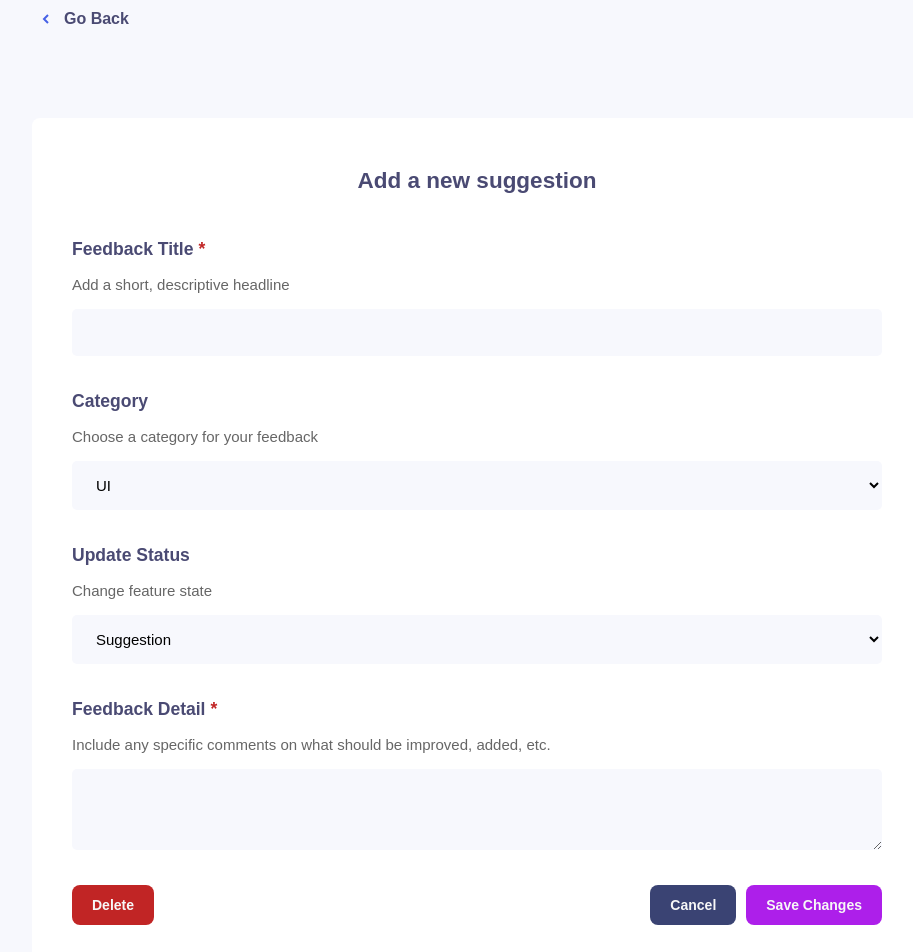
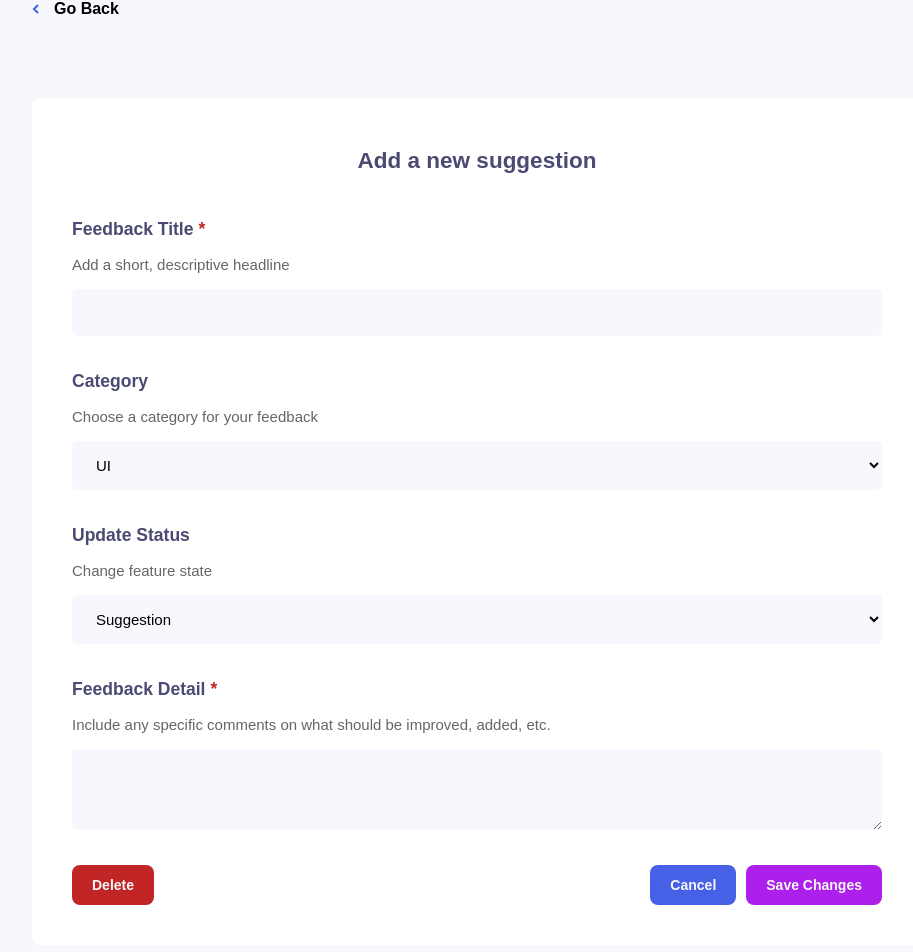
Before and after one commit to MaryamBahangeh/product-feedback-app, a React (Vite) app: page /suggestion/create in a window 1280 px wide. Shown: the part 80-1032 px from the top of the page, without its empty margins (163-1076 px from the left). Built offline with nearby package versions, Linux system fonts and the light colour scheme.

Commit message:
[UPDATE] button component

```diff
--- a/src/components/Button/Button.module.css
+++ b/src/components/Button/Button.module.css
@@ -4,7 +4,6 @@
 
   font-size: var(--fz-500);
   font-weight: 600;
-  color: inherit;
   text-decoration: none;
 
   display: flex;
@@ -12,45 +11,42 @@
   justify-content: center;
   align-items: center;
 
-  &.primary {
+  &.solid {
     padding-inline: 2rem;
     padding-block: 1.2rem;
   }
 
-  &.secondary {
-    padding: 1rem;
-
-    &:hover {
-      cursor: pointer;
-    }
+  &.tonal {
+    padding-inline: 1rem;
+    padding-block: 0.5rem;
   }
 
-  &.gray {
+  &.text {
+    background-color: transparent;
+    font-size: var(--fz-600);
+  }
+
+  &.primary {
+    background-color: var(--color-purple);
+    color: var(--color-gray-97);
+  }
+
+  &.secondary {
+    background-color: var(--color-blue);
+    color: var(--color-gray-97);
+  }
+
+  &.danger {
+    background-color: var(--color-danger);
+    color: var(--color-gray-97);
+  }
+
+  &.idle {
     background-color: var(--color-gray-231);
     color: var(--color-blue);
   }
 
-  &.purple {
-    background-color: var(--color-purple);
-    color: var(--color-gray-97);
-  }
-
-  &.blue {
-    background-color: var(--color-blue);
-    color: var(--color-gray-97);
-  }
-  &.red {
-    background-color: var(--color-danger);
-    color: var(--color-gray-97);
-  }
-
-  &.dark-blue {
-    background-color: var(--color-dark-blue);
-    color: var(--color-gray-97);
-  }
-
-  &.transparent {
-    background-color: transparent;
-    font-size: var(--fz-600);
+  &:hover {
+    cursor: pointer;
   }
 }
--- a/src/components/Button/Button.tsx
+++ b/src/components/Button/Button.tsx
@@ -11,25 +11,23 @@ export enum ButtonType {
 }
 
 export enum Color {
-  GRAY = "gray",
-  PURPLE = "purple",
-  BLUE = "blue",
-  RED = "red",
-  DARKBLUE = "dark-blue",
-  TRANSPARENT = "transparent",
+  PRIMARY = "primary",
+  SECONDARY = "secondary",
+  DANGER = "danger",
+  IDLE = "idle",
 }
 
 export enum Variant {
-  PRIMARY = "primary",
-  SECONDARY = "secondary",
+  SOLID = "solid",
+  TONAL = "tonal",
+  TEXT = "text",
 }
 
 type Props = ComponentProps<"button"> & {
   buttonType?: ButtonType;
   linkTo?: string;
   variant: Variant;
-  color: Color;
-  className?: string;
+  color?: Color;
 };
 
 function Button({
@@ -46,7 +44,7 @@ function Button({
       className={clsx(
         styles.general,
         styles[variant],
-        styles[color],
+        color && styles[color],
         className,
       )}
       {...rest}
@@ -59,7 +57,7 @@ function Button({
       className={clsx(
         styles.general,
         styles[variant],
-        styles[color],
+        color && styles[color],
         className,
       )}
     >
--- a/src/components/CreateEditForm/CreateEditForm.tsx
+++ b/src/components/CreateEditForm/CreateEditForm.tsx
@@ -119,8 +119,8 @@ function CreateEditForm({
 
       <div className={styles["button-container"]}>
         <Button
-          variant={Variant.PRIMARY}
-          color={Color.RED}
+          variant={Variant.SOLID}
+          color={Color.DANGER}
           className={styles.delete}
           onClick={onDelete}
         >
@@ -129,14 +129,14 @@ function CreateEditForm({
 
         <Button
           type="button"
-          variant={Variant.PRIMARY}
-          color={Color.DARKBLUE}
+          variant={Variant.SOLID}
+          color={Color.SECONDARY}
           onClick={onCancel}
         >
           Cancel
         </Button>
 
-        <Button variant={Variant.PRIMARY} color={Color.PURPLE}>
+        <Button variant={Variant.SOLID} color={Color.PRIMARY}>
           Save Changes
         </Button>
       </div>
--- a/src/components/Header/Header.tsx
+++ b/src/components/Header/Header.tsx
@@ -42,8 +42,8 @@ function Header() {
       <Button
         buttonType={ButtonType.LINK}
         linkTo={"/suggestion/create"}
-        variant={Variant.PRIMARY}
-        color={Color.PURPLE}
+        variant={Variant.SOLID}
+        color={Color.PRIMARY}
       >
         <img src="/images/icones/shared/icon-plus.svg" alt="add feedback" /> Add
         Feedback
--- a/src/components/PageHeader/PageHeader.tsx
+++ b/src/components/PageHeader/PageHeader.tsx
@@ -1,6 +1,6 @@
 import { PropsWithChildren } from "react";
 
-import Button, { Color, Variant } from "@/components/Button/Button.tsx";
+import Button, { Variant } from "@/components/Button/Button.tsx";
 
 import styles from "./PageHeader.module.css";
 
@@ -11,11 +11,7 @@ type Props = PropsWithChildren & {
 function PageHeader({ onGoBack, children }: Props) {
   return (
     <div className={styles["page-header"]}>
-      <Button
-        variant={Variant.SECONDARY}
-        color={Color.TRANSPARENT}
-        onClick={onGoBack}
-      >
+      <Button variant={Variant.TEXT} onClick={onGoBack}>
         <img src="/images/icones/shared/icon-arrow-left.svg" alt="back" />
         Go Back
       </Button>
--- a/src/components/Reply/Reply.module.css
+++ b/src/components/Reply/Reply.module.css
@@ -30,6 +30,7 @@
 
     .textarea-container {
       display: flex;
+      gap: 0.5rem;
 
       textarea {
         flex: 1 1 0;
--- a/src/components/Reply/Reply.tsx
+++ b/src/components/Reply/Reply.tsx
@@ -4,7 +4,7 @@ import { v4 as uuidv4 } from "uuid";
 import { FaArrowUp } from "react-icons/fa6";
 
 import Textarea from "@/components/Textarea/Textarea.tsx";
-import Button, { Color, Variant } from "@/components/Button/Button.tsx";
+import Button, { Variant } from "@/components/Button/Button.tsx";
 
 import { persons, User } from "@/assets/data/users.ts";
 
@@ -55,19 +55,14 @@ function Reply({ mention, user, text, onAdd }: Props) {
               onChange={(e) => setReplyText(e.currentTarget.value)}
             ></Textarea>
 
-            <Button
-              variant={Variant.SECONDARY}
-              color={Color.TRANSPARENT}
-              onClick={() => replyClickHandler()}
-            >
+            <Button variant={Variant.TEXT} onClick={() => replyClickHandler()}>
               <FaArrowUp className={styles.arrow} />
             </Button>
           </div>
         )}
       </div>
       <Button
-        variant={Variant.SECONDARY}
-        color={Color.TRANSPARENT}
+        variant={Variant.TEXT}
         className={styles["reply-button"]}
         onClick={() => {
           setShowReplyTextarea((old) => !old);
--- a/src/components/Search/Search.tsx
+++ b/src/components/Search/Search.tsx
@@ -15,9 +15,8 @@ function Search() {
   return (
     <Card className={styles.search}>
       <Button
-        variant={Variant.SECONDARY}
-        color={filter === "All" ? Color.BLUE : Color.GRAY}
-        onClick={() => setFilter("All")}
+        variant={Variant.TONAL}
+        color={filter === "All" ? Color.SECONDARY : Color.IDLE}
       >
         All
       </Button>
@@ -25,8 +24,8 @@ function Search() {
       {SUGGESTION_TYPES.map((option) => (
         <Button
           key={option.value}
-          variant={Variant.SECONDARY}
-          color={filter === option.name ? Color.BLUE : Color.GRAY}
+          variant={Variant.TONAL}
+          color={filter === option.name ? Color.SECONDARY : Color.IDLE}
           onClick={() => setFilter(option.value)}
         >
           {option.name}
--- a/src/components/Suggestions/Suggestion/Suggestion.module.css
+++ b/src/components/Suggestions/Suggestion/Suggestion.module.css
@@ -14,6 +14,7 @@
 
     display: flex;
     gap: 1rem;
+    padding-block: 1rem;
   }
 
   .content {
--- a/src/components/Suggestions/Suggestion/Suggestion.tsx
+++ b/src/components/Suggestions/Suggestion/Suggestion.tsx
@@ -20,8 +20,8 @@ function Suggestion({ suggestion }: { suggestion: SuggestionModel }) {
   return (
     <Card className={styles.suggestion}>
       <Button
-        variant={Variant.SECONDARY}
-        color={Color.GRAY}
+        variant={Variant.TONAL}
+        color={Color.IDLE}
         className={styles.rank}
         onClick={() => addRankClickHandler(suggestion.id)}
       >
--- a/src/pages/SuggestionPage/SuggestionPage.tsx
+++ b/src/pages/SuggestionPage/SuggestionPage.tsx
@@ -78,8 +78,8 @@ function SuggestionPage() {
         <Button
           buttonType={ButtonType.LINK}
           linkTo={"/suggestion/" + id + "/edit"}
-          variant={Variant.PRIMARY}
-          color={Color.BLUE}
+          variant={Variant.SOLID}
+          color={Color.SECONDARY}
         >
           Edit Feedback
         </Button>
@@ -112,8 +112,8 @@ function SuggestionPage() {
         <div className={styles["button-container"]}>
           <span>{leftCharacters} characters left</span>
           <Button
-            variant={Variant.PRIMARY}
-            color={Color.PURPLE}
+            variant={Variant.SOLID}
+            color={Color.PRIMARY}
             className={styles.add}
             onClick={addCommentClickHandler}
           >
```
